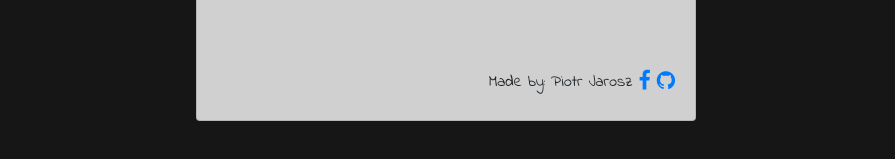
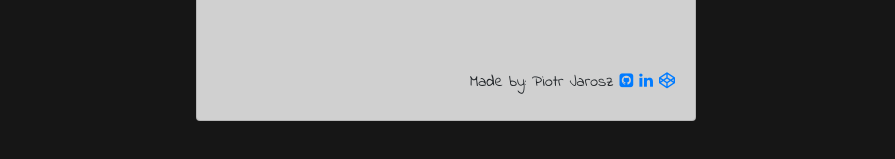
Before and after one commit to jaroszpiotr91/weatherapp, a plain HTML site: page index.html in a window 1280 px wide. Shown: the part 447-606 px from the top of the page, without its empty margins (194-1089 px from the left). Drawn offline with nearby package versions, Linux system fonts and the light colour scheme; a web font is replaced by a local one.

Commit message:
better footer

```diff
--- a/index.html
+++ b/index.html
@@ -29,7 +29,11 @@
         <div class = "">
         </div>
         <button class = "btn btn-primary" id = "unitsButton">Change Units</button>
-        <h6 class = "text-center">Made by: Piotr Jarosz   <a href="https://www.facebook.com/piotr.jarosz.3950" target="_blank"><i class="fa fa-facebook fa-lg"></i></a>   <a href="https://github.com/Adstergo" target="_blank"><i class="fa fa-github fa-lg"></i></a></h6>
+        <h6 class = "text-center">Made by: Piotr Jarosz
+          <a href="https://github.com/jaroszpiotr91" target="_blank"><i class="fa fab fa-github-square"></i></a>
+          <a href = "https://www.linkedin.com/in/piotr-jarosz-a78616164/" target= "_blank"><i class="fa fab fa-linkedin"></i></a>
+          <a href = "https://codepen.io/Dranet/" target = "_blank"><i class="fa fab fa-codepen"></i></a>
+        </h6>
       </div>
     </div>
   </div>
```
